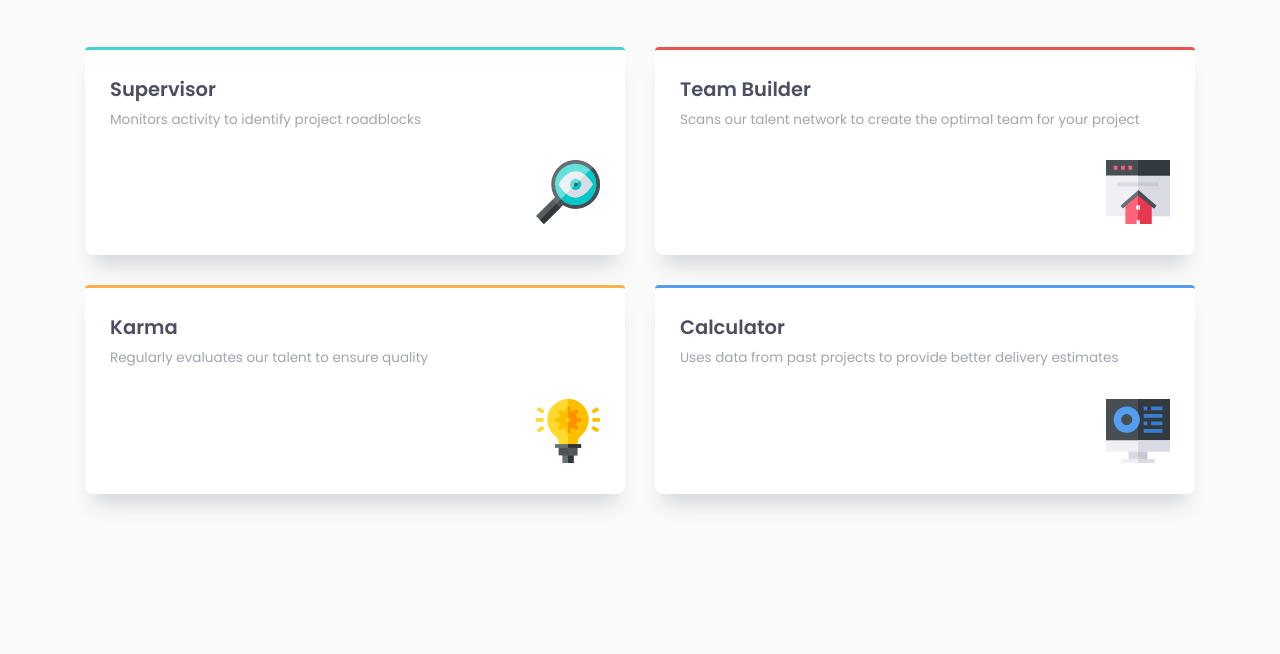
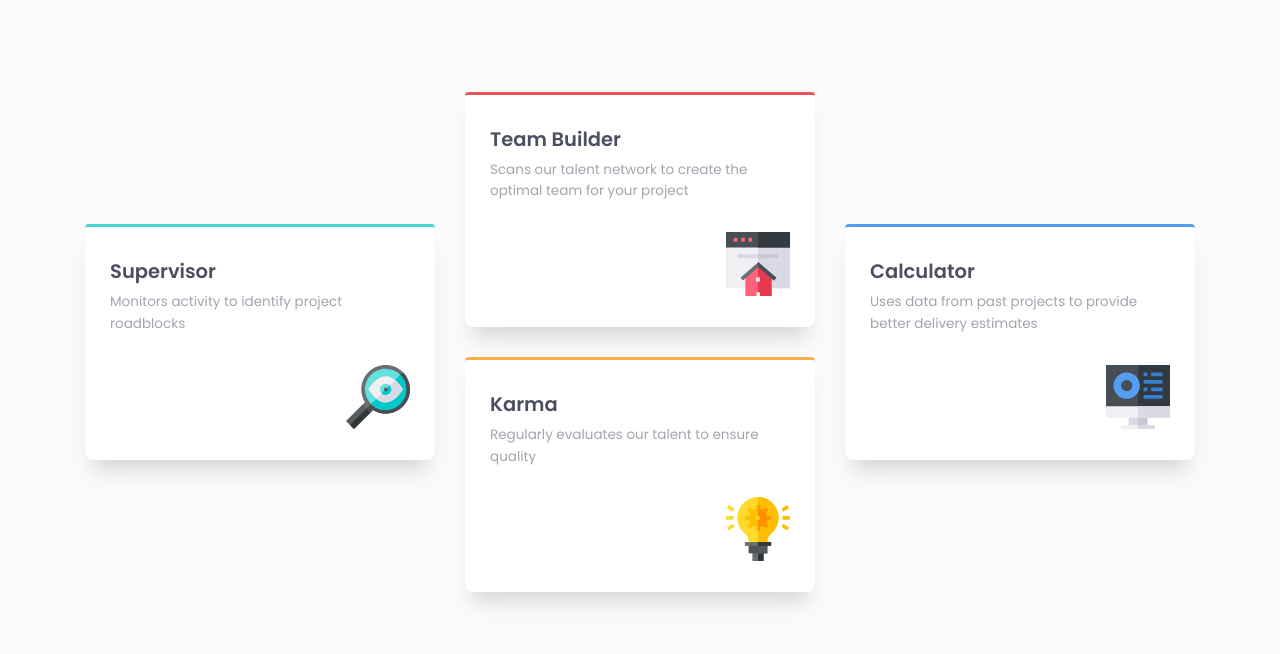
Before and after one commit to dinakonto/four-card-feature-section, a website: page index.html in a window 1280 px wide. Shown: the part 268-922 px from the top of the page. Before the commit the page ends 824 px from the top, so only its background shows below. Drawn offline with Linux system fonts and the light colour scheme.

Commit message:
Responsive layout for screens over 900px wide

```diff
--- a/styles/sass/styles.sass
+++ b/styles/sass/styles.sass
@@ -59,7 +59,7 @@ p
   -moz-box-shadow: $shadow
   box-shadow: $shadow
 .card h2
-  margin-top: 0
+  margin-top: 5px
   margin-bottom: 5px
 .card p
   font-size: 0.9em
@@ -81,6 +81,30 @@ p
  * Medium viewports, over 650px wide
  */
 @media screen and (min-width: 650px)
+  h1
+    font-size: 2.2em
   #card-area
     grid-template-columns: 1fr 1fr
     grid-gap: 0 30px
+
+/*
+ * RESPONSIVE CHANGES FOR:
+ * Large viewports, over 900px wide
+ */
+@media screen and (min-width: 900px)
+  #feature
+    max-width: 1440px
+  #card-area
+    grid-template-columns: 1fr 1fr 1fr
+  .card:first-of-type
+    grid-column: 1 / span 1
+    grid-row: 2 / span 2
+  .card:nth-of-type(2)
+    grid-column: 2 / span 1
+    grid-row: 1 / span 2
+  .card:nth-of-type(3)
+    grid-column: 2 / span 1
+    grid-row: 3 / span 2
+  .card:last-of-type
+    grid-column: 3 / span 1
+    grid-row: 2 / span 2
```
Also changed, not shown: styles/css/styles.css, 1 other file.
